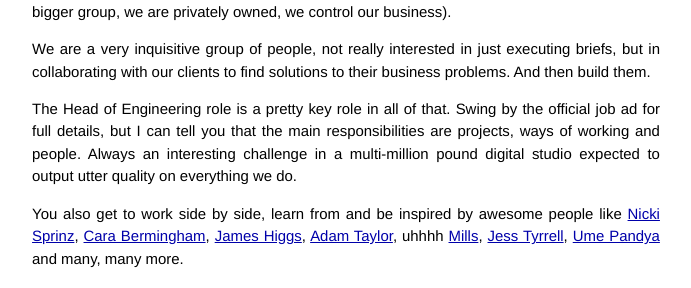
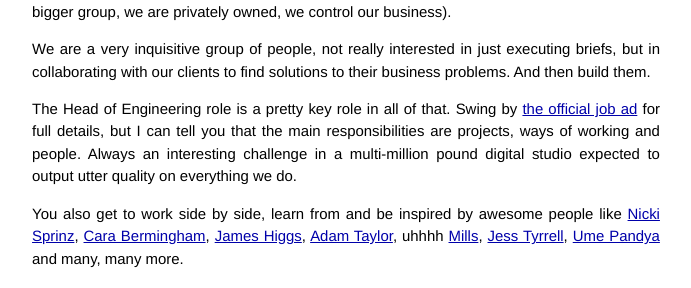
Before and after one commit to juandelgado/blog.juandelgado.es, a Jekyll site: the page built from _posts/2017-01-10-stepping-down.md, in a window 1280 px wide. Shown: the part 440-728 px from the top of the page, without its empty margins (294-985 px from the left). Built offline with Jekyll 4.4.1, drawn with Linux system fonts in a browser that asks for light colours; comment, search, counter and statistics services are not loaded; some of the changed lines change nothing that is shown.

Commit message:
Added missing link.

```diff
--- a/_posts/2017-01-10-stepping-down.md
+++ b/_posts/2017-01-10-stepping-down.md
@@ -13,7 +13,7 @@ We do amazing work for clients ([Sky Kids](https://ustwo.com/blog/sky-kids-desig
 
 We are a very inquisitive group of people, not really interested in just executing briefs, but in collaborating with our clients to find solutions to their business problems. And then build them.
 
-The Head of Engineering role is a pretty key role in all of that. Swing by the official job ad for full details, but I can tell you that the main responsibilities are projects, ways of working and people. Always an interesting challenge in a multi-million pound digital studio expected to output utter quality on everything we do.
+The Head of Engineering role is a pretty key role in all of that. Swing by [the official job ad](https://ustwo.workable.com/jobs/407629) for full details, but I can tell you that the main responsibilities are projects, ways of working and people. Always an interesting challenge in a multi-million pound digital studio expected to output utter quality on everything we do.
 
 You also get to work side by side, learn from and be inspired by awesome people like [Nicki Sprinz](https://twitter.com/sprinzette), [Cara Bermingham](https://twitter.com/bermsville), [James Higgs](https://twitter.com/higgis), [Adam Taylor](https://twitter.com/adamtaylo), uhhhh [Mills](https://twitter.com/millsustwo), [Jess Tyrrell](https://twitter.com/jesstyrr), [Ume Pandya](https://twitter.com/the_ume) and many, many more.
 
```
